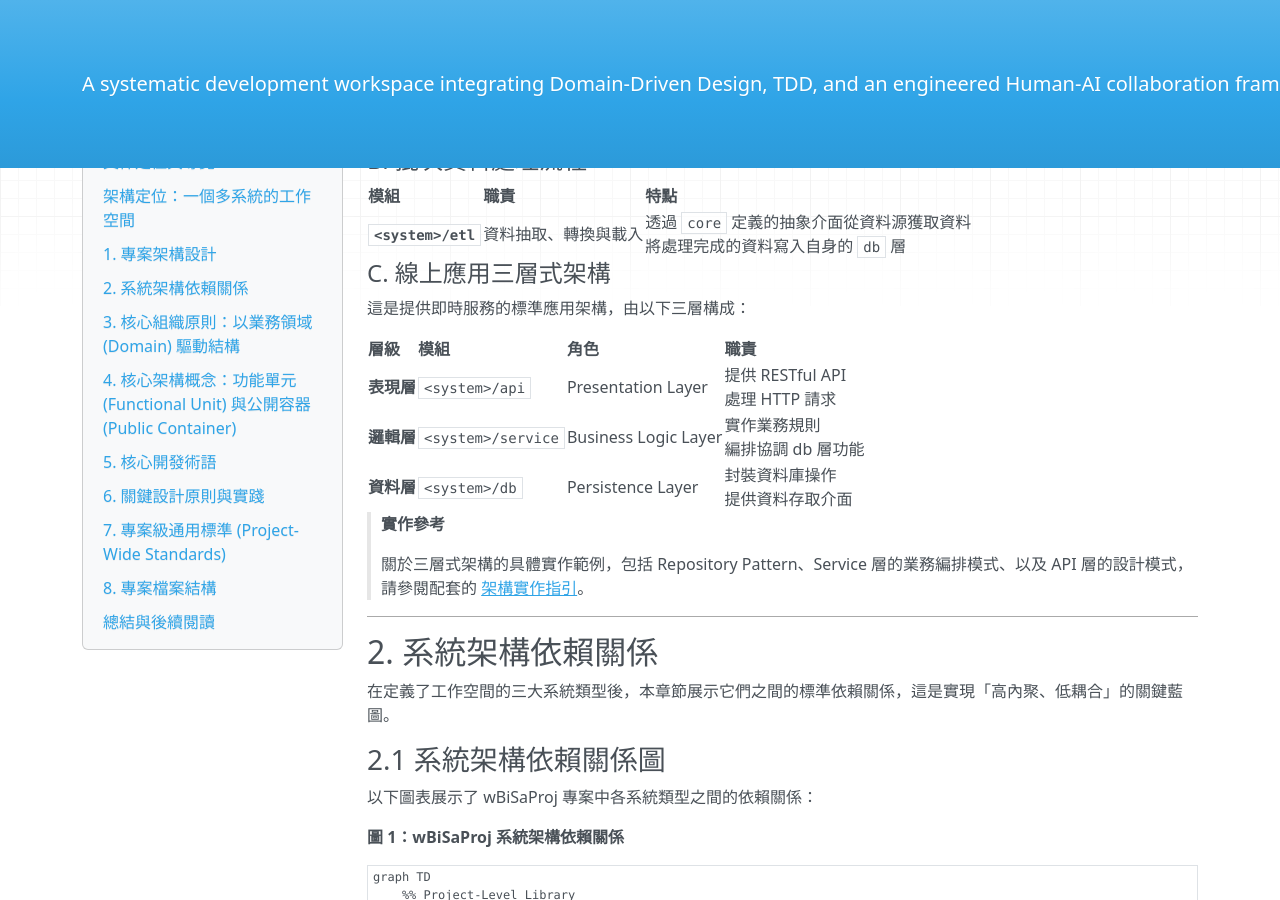
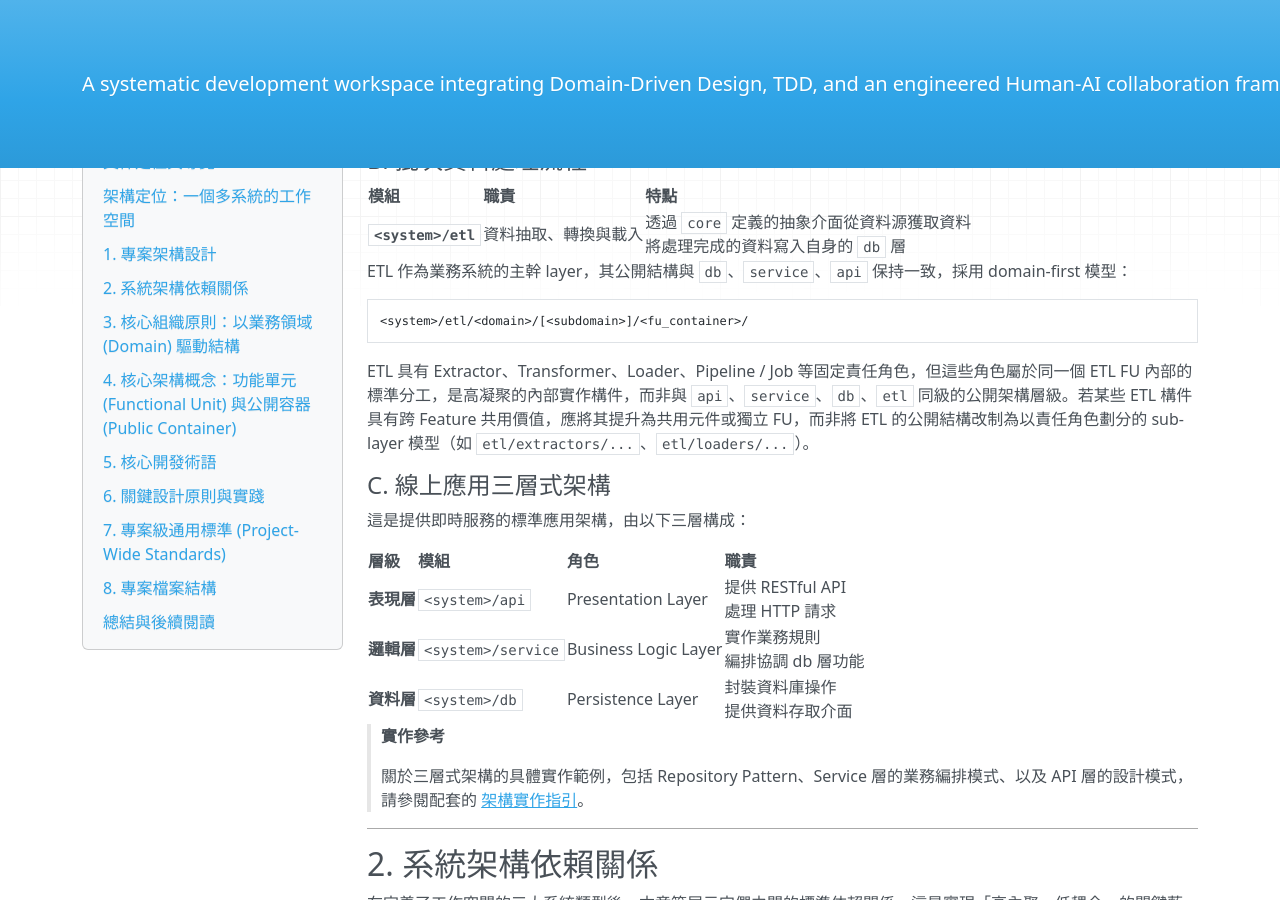
Before and after one commit to Wanini0209/wBiSaProj, an MkDocs documentation site: the page built from docs/PROJECT_DESIGN-ARCHITECTURE.md, in a window 1280 px wide and 900 px high, scrolled down 3794 px. Built offline with MkDocs 1.6.1, drawn with Linux system fonts in a browser that asks for light colours; nearby versions of some CDN libraries.

Commit message:
docs(project): define ETL public structure as domain-first
- Clarify that ETL follows the same domain-first public path model
  as other business system layers (db, service, api):
  etl/<domain>/[<subdomain>]/<fu_container>/

- Define Extractor / Transformer / Loader / Pipeline as FU-internal
  responsibility roles, not public sub-layers

- Add clarification note to Data Pipeline Feature task template
  table to prevent misreading internal roles as path hierarchy

Files modified:
- docs/PROJECT_DESIGN.md (2 additions)
- docs/PROJECT_DESIGN-ARCHITECTURE.md (1 addition)

````diff
--- a/docs/PROJECT_DESIGN-ARCHITECTURE.md
+++ b/docs/PROJECT_DESIGN-ARCHITECTURE.md
@@ -168,6 +168,14 @@ wutils 的諸多 Toolkit 中，基礎建設類（I/O、Crypto、Network、System
 | 模組 | 職責 | 特點 |
 |:-----|:-----|:-----|
 | **`<system>/etl`** | 資料抽取、轉換與載入 | 透過 `core` 定義的抽象介面從資料源獲取資料<br>將處理完成的資料寫入自身的 `db` 層 |
+
+ETL 作為業務系統的主幹 layer，其公開結構與 `db`、`service`、`api` 保持一致，採用 domain-first 模型：
+
+```text
+<system>/etl/<domain>/[<subdomain>]/<fu_container>/
+```
+
+ETL 具有 Extractor、Transformer、Loader、Pipeline / Job 等固定責任角色，但這些角色屬於同一個 ETL FU 內部的標準分工，是高凝聚的內部實作構件，而非與 `api`、`service`、`db`、`etl` 同級的公開架構層級。若某些 ETL 構件具有跨 Feature 共用價值，應將其提升為共用元件或獨立 FU，而非將 ETL 的公開結構改制為以責任角色劃分的 sub-layer 模型（如 `etl/extractors/...`、`etl/loaders/...`）。
 
 #### C. 線上應用三層式架構
 
````
Also changed, not shown: docs/PROJECT_DESIGN.md (+6 -0 lines).
